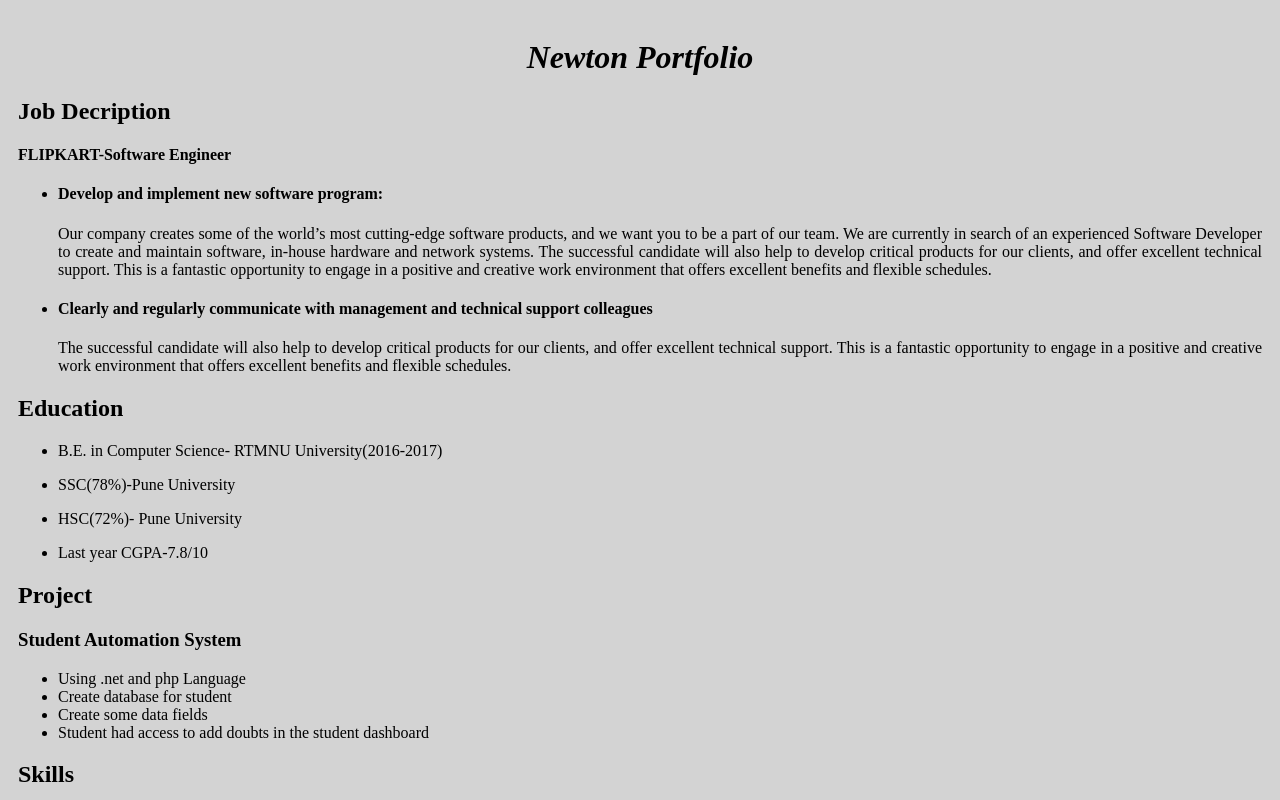
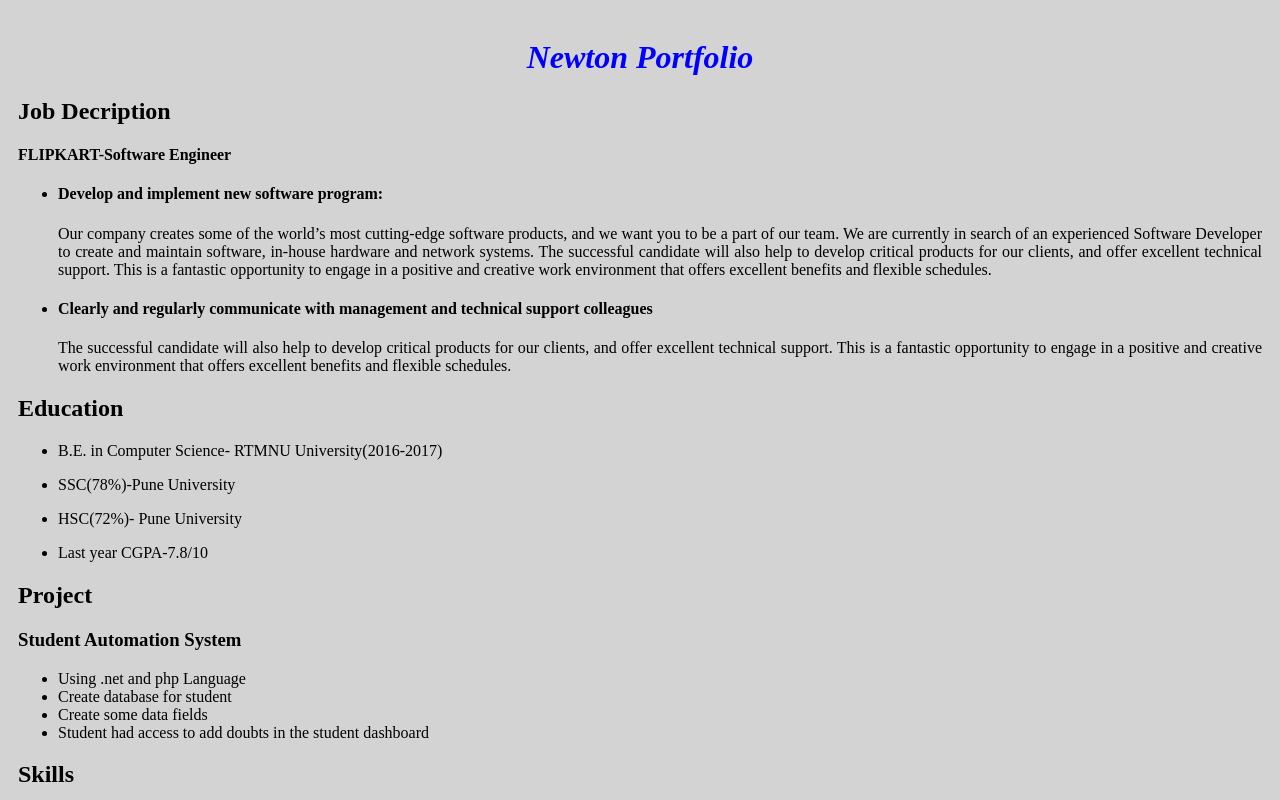
Before and after one commit to priyanka123kadu/Portfolio, a plain HTML site: page index.html in a window 1280 px wide. Shown: the top 800 px of the page. Drawn offline with Linux system fonts and the light colour scheme.

Commit message:
Update index.html

```diff
--- a/index.html
+++ b/index.html
@@ -12,7 +12,7 @@
         text-align: justify;
       }
       h1{
-        text-shadow: 0ex;
+        color: blue;
         text-align: center;
         font-style: oblique;
       }
```
